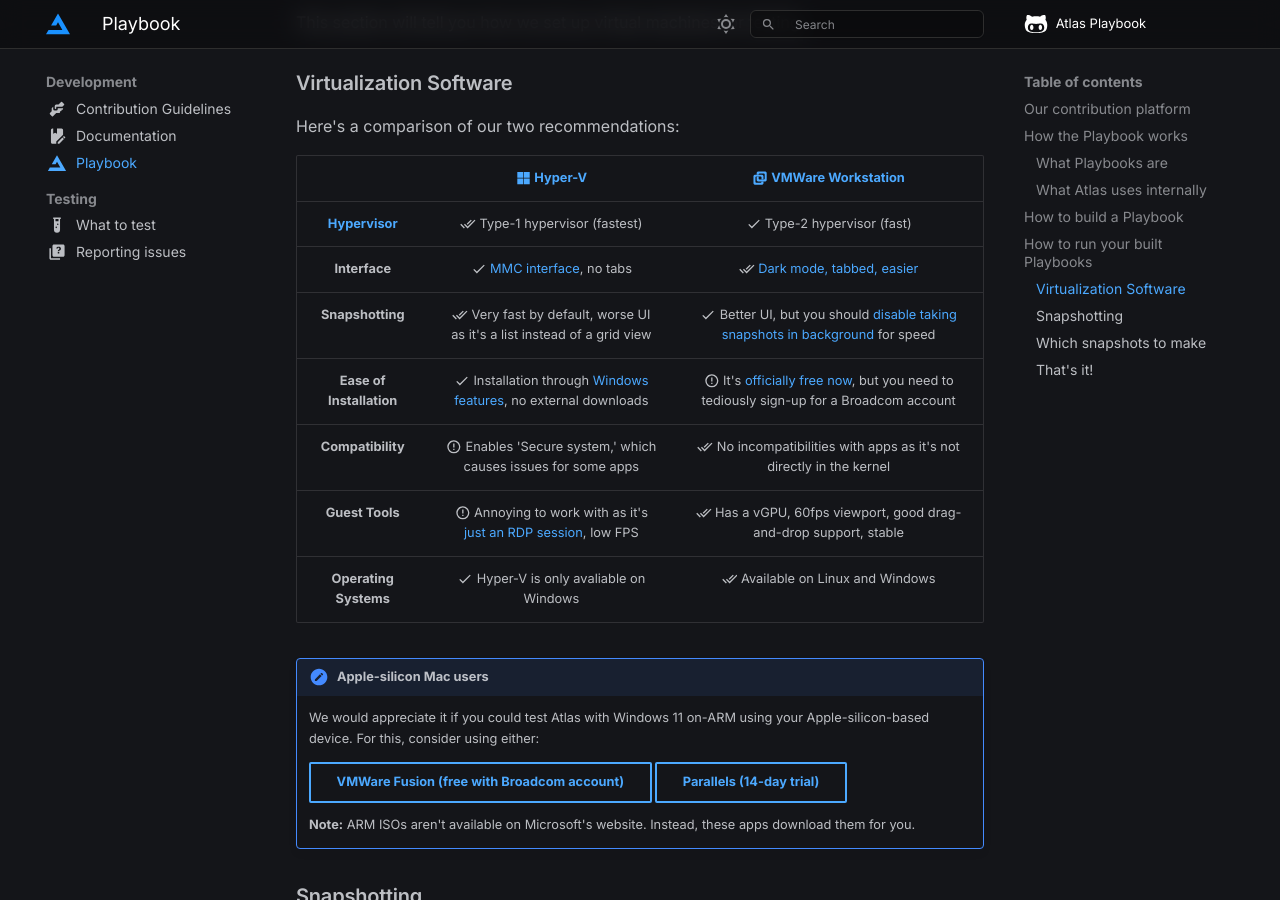
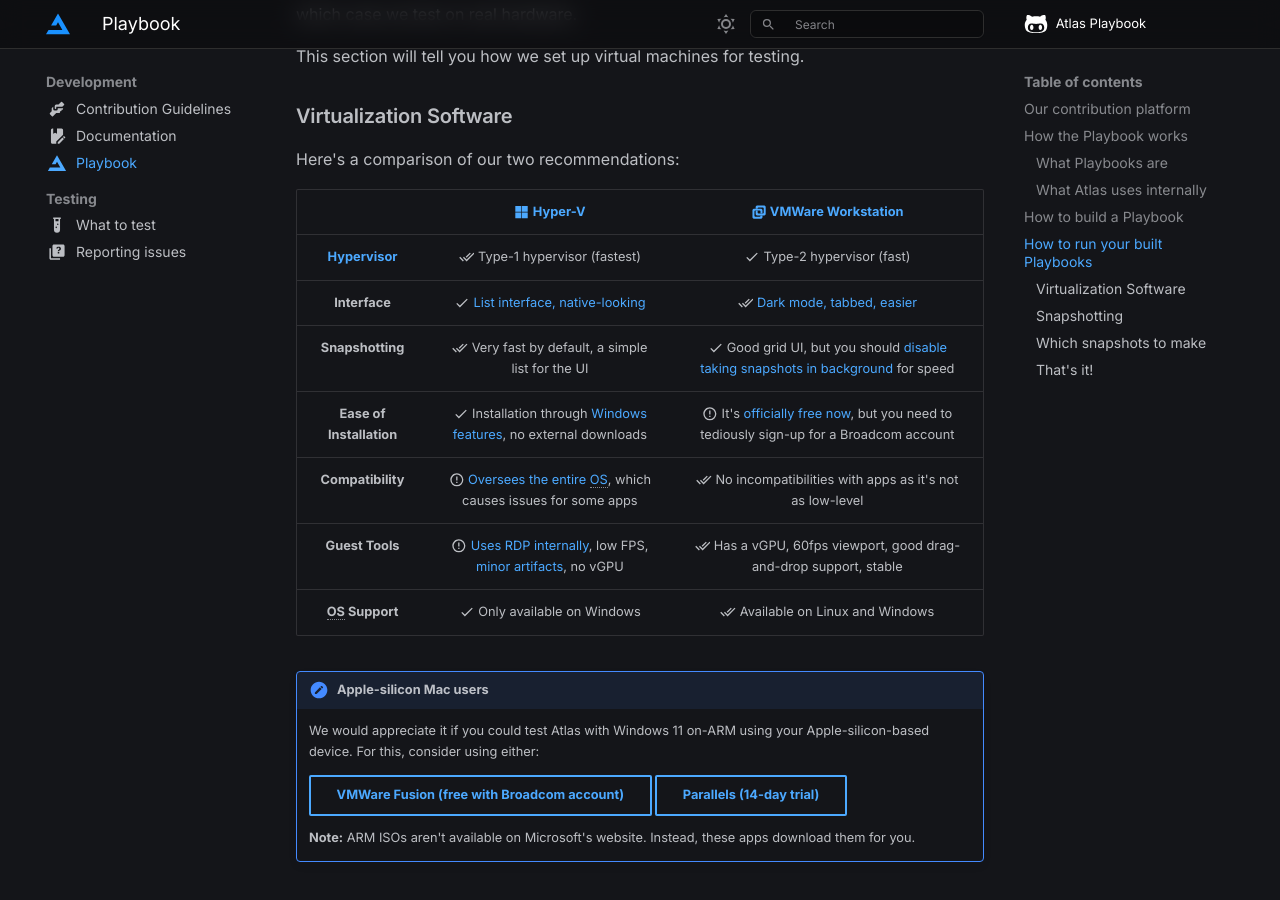
Before and after one commit to Atlas-OS/docs, an MkDocs documentation site: the page built from docs/contributing/playbook.md, in a window 1280 px wide and 900 px high, scrolled down 2018 px. Built offline with MkDocs 1.6.1 and Material for MkDocs 9.7.7, drawn with Linux system fonts in a browser that asks for light colours; emoji names are drawn with the system emoji font; some web fonts are replaced; comment, search, counter and statistics services are not loaded; some of the changed text lies outside the part shown.

Commit message:
feat(development): VM clarifications

```diff
--- a/docs/contributing/playbook.md
+++ b/docs/contributing/playbook.md
@@ -72,15 +73,15 @@ This section will tell you how we set up virtual machines for testing.
 
 Here's a comparison of our two recommendations:
 
-|                                                                           |                                      [:material-microsoft: Hyper-V](https://learn.microsoft.com/virtualization/hyper-v-on-windows/quick-start/enable-hyper-v)                                      |                                                             [:custom-vmware-workstation: VMWare Workstation](https://www.vmware.com/products/desktop-hypervisor.html)                                                              |
-| :-----------------------------------------------------------------------: | :------------------------------------------------------------------------------------------------------------------------------------------------------------------------------------------------: | :--------------------------------------------------------------------------------------------------------------------------------------------------------------------------------------------------------------------------------: |
-| **[Hypervisor](https://en.wikipedia.org/wiki/Hypervisor#Classification)** |                                                                          :material-check-all: Type-1 hypervisor (fastest)                                                                          |                                                                                             :material-check: Type-2 hypervisor (fast)                                                                                              |
-|                               **Interface**                               |                                                           :material-check: [MMC interface](../assets/images/hyperv-manager.png), no tabs                                                           |                                                                     :material-check-all: [Dark mode, tabbed, easier](../assets/images/vmware-workstation.png)                                                                      |
-|                             **Snapshotting**                              |                                                     :material-check-all: Very fast by default, worse UI as it's a list instead of a grid view                                                      |     :material-check: Better UI, but you should [disable taking snapshots in background](https://docs.vmware.com/en/VMware-Workstation-Pro/17/com.vmware.ws.using.doc/GUID-AB7628AA-16CD-4380-AF52-C1716A1EEE10.html) for speed     |
-|                         **Ease of Installation**                          |          :material-check: Installation through [Windows features](https://learn.microsoft.com/en-us/virtualization/hyper-v-on-windows/quick-start/enable-hyper-v), no external downloads           | :material-alert-circle-outline: It's [officially free now](https://blogs.vmware.com/workstation/2024/05/vmware-workstation-pro-now-available-free-for-personal-use.html), but you need to tediously sign-up for a Broadcom account |
-|                             **Compatibility**                             |                                                     :material-alert-circle-outline: Enables 'Secure system,' which causes issues for some apps                                                     |                                                                       :material-check-all: No incompatibilities with apps as it's not directly in the kernel                                                                       |
-|                              **Guest Tools**                              | :material-alert-circle-outline: Annoying to work with as it's [just an RDP session](https://learn.microsoft.com/en-us/virtualization/hyper-v-on-windows/user-guide/enhanced-session-mode), low FPS |                                                                        :material-check-all: Has a vGPU, 60fps viewport, good drag-and-drop support, stable                                                                         |
-|                           **Operating Systems**                           |                                                                       :material-check: Hyper-V is only avaliable on Windows                                                                        |                                                                                        :material-check-all: Available on Linux and Windows                                                                                         |
+|                                                                           |                                                               [:material-microsoft: Hyper-V](https://learn.microsoft.com/virtualization/hyper-v-on-windows/quick-start/enable-hyper-v)                                                               |                                                             [:custom-vmware-workstation: VMWare Workstation](https://www.vmware.com/products/desktop-hypervisor.html)                                                              |
+| :-----------------------------------------------------------------------: | :--------------------------------------------------------------------------------------------------------------------------------------------------------------------------------------------------------------------------------------------------: | :--------------------------------------------------------------------------------------------------------------------------------------------------------------------------------------------------------------------------------: |
+| **[Hypervisor](https://en.wikipedia.org/wiki/Hypervisor#Classification)** |                                                                                                   :material-check-all: Type-1 hypervisor (fastest)                                                                                                   |                                                                                             :material-check: Type-2 hypervisor (fast)                                                                                              |
+|                               **Interface**                               |                                                                                :material-check: [List interface, native-looking](../assets/images/hyperv-manager.png)                                                                                |                                                                     :material-check-all: [Dark mode, tabbed, easier](../assets/images/vmware-workstation.png)                                                                      |
+|                             **Snapshotting**                              |                                                                                         :material-check-all: Very fast by default, a simple list for the UI                                                                                          |   :material-check: Good grid UI, but you should [disable taking snapshots in background](https://docs.vmware.com/en/VMware-Workstation-Pro/17/com.vmware.ws.using.doc/GUID-AB7628AA-16CD-4380-AF52-C1716A1EEE10.html) for speed    |
+|                         **Ease of Installation**                          |                                   :material-check: Installation through [Windows features](https://learn.microsoft.com/en-us/virtualization/hyper-v-on-windows/quick-start/enable-hyper-v), no external downloads                                    | :material-alert-circle-outline: It's [officially free now](https://blogs.vmware.com/workstation/2024/05/vmware-workstation-pro-now-available-free-for-personal-use.html), but you need to tediously sign-up for a Broadcom account |
+|                             **Compatibility**                             |                                                 :material-alert-circle-outline: [Oversees the entire OS](https://en.wikipedia.org/wiki/Hypervisor#Classification), which causes issues for some apps                                                 |                                                                            :material-check-all: No incompatibilities with apps as it's not as low-level                                                                            |
+|                              **Guest Tools**                              | :material-alert-circle-outline: [Uses RDP internally](https://learn.microsoft.com/en-us/virtualization/hyper-v-on-windows/user-guide/enhanced-session-mode), low FPS, [minor artifacts](https://en.wikipedia.org/wiki/Compression_artifact), no vGPU |                                                                        :material-check-all: Has a vGPU, 60fps viewport, good drag-and-drop support, stable                                                                         |
+|                              **OS Support**                               |                                                                                                      :material-check: Only available on Windows                                                                                                      |                                                                                        :material-check-all: Available on Linux and Windows                                                                                         |
 
 !!! note "Apple-silicon Mac users"
 
```
Also changed, not shown: other parts of docs/contributing/playbook.md (+4 -3 lines), docs/contributing/documentation.md (+1 -1 lines).
